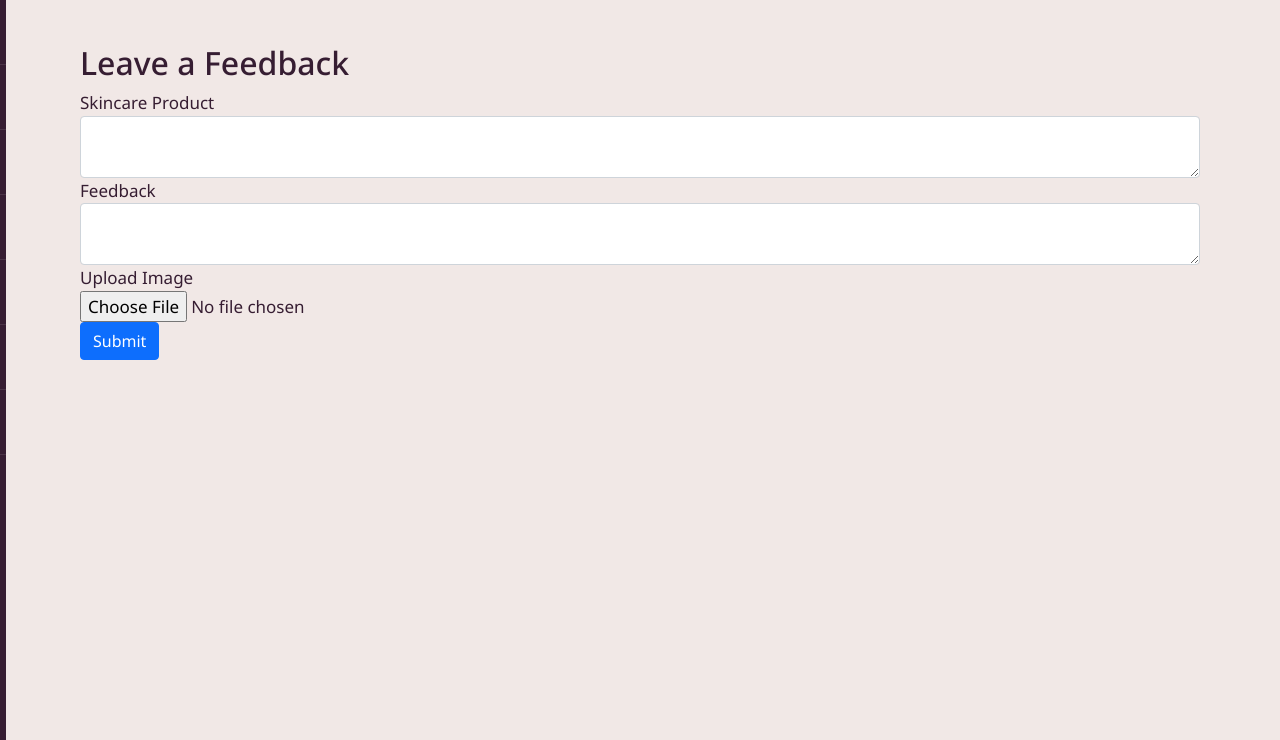
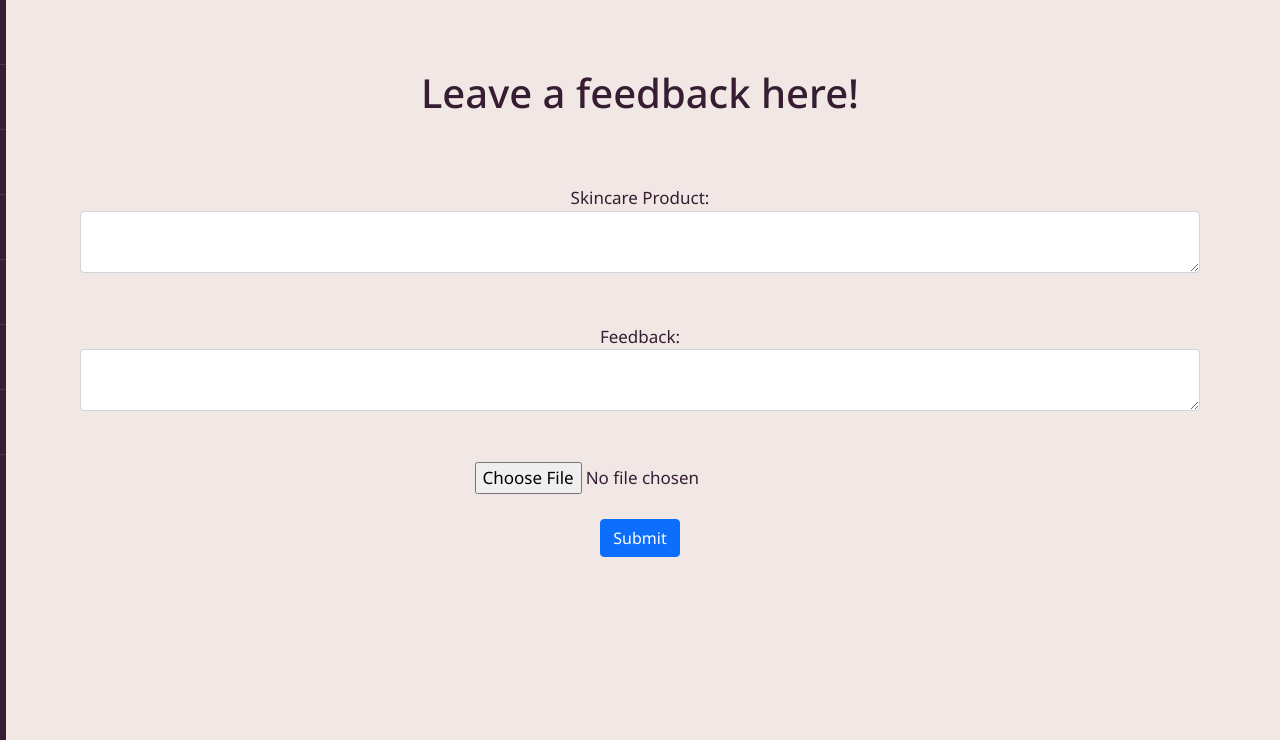
Before and after one commit to aleeqa/EtherealGlow, a Flask app: page /feedback in a window 1280 px wide. Shown: the part 60-800 px from the top of the page. Run offline with Flask 3, Linux system fonts and the light colour scheme; the first user in the database is signed in; some libraries are stand-ins or nearby versions.

Commit message:
modify the code for feedback and upload file part

```diff
--- a/website/__init__.py
+++ b/website/__init__.py
@@ -12,7 +12,7 @@ DB_NAME = "database.db"
 def create_app():
     app = Flask(__name__)
     app.config['SECRET_KEY'] = "helloworld"
-    #app.config['SQLALCHEMY_TRACK_MODIFICATIONS'] = False
+    app.config['SQLALCHEMY_TRACK_MODIFICATIONS'] = False
     app.config['SQLALCHEMY_DATABASE_URI'] = f'sqlite:///{DB_NAME}'
     app.config['UPLOAD_FOLDER'] = 'C:\\Users\\12211\\Documents\\Mini It Project\\EtherealGlow\\website\\static\\uploads'
 
@@ -25,7 +25,7 @@ def create_app():
     app.register_blueprint(views, url_prefix="/")
     app.register_blueprint(auth, url_prefix="/")
 
-    from website.models import User, Post
+    from website.models import User, Post, Feedback
 
     create_database(app)
 
--- a/website/forms.py
+++ /dev/null
@@ -1,10 +0,0 @@
-from flask_wtf import FlaskForm
-from flask_wtf.file import FileField, FileAllowed
-from wtforms import TextAreaField, SubmitField
-from wtforms.validators import DataRequired
-
-class InputForm(FlaskForm):
-    text = TextAreaField('Feedback', validators=[DataRequired()])
-    product_name = TextAreaField('Skincare Product', validators=[DataRequired()])
-    image = FileField('Upload Image', validators=[FileAllowed(['jpg', 'png', 'jpeg', 'pdf'])])
-    submit = SubmitField('Submit')
--- a/website/models.py
+++ b/website/models.py
@@ -10,6 +10,7 @@ class User(db.Model, UserMixin):
     password = db.Column(db.String(150))
     date_created = db.Column(db.DateTime(timezone=True), default=func.now())
     posts = db.relationship('Post', backref='user', passive_deletes=True)
+    feedbacks = db.relationship('Feedback', backref='author', passive_deletes=True)
 
 class Post(db.Model):
     id = db.Column(db.Integer, primary_key=True)
@@ -19,7 +20,7 @@ class Post(db.Model):
 
 class Feedback(db.Model):
     id = db.Column(db.Integer, primary_key=True)
-    #user = db.Column(db.Integer, db.ForeignKey('user.id', ondelete="CASCADE"), nullable=False)
+    user = db.Column(db.Integer, db.ForeignKey('user.id', ondelete="CASCADE"), nullable=False)
     product_name = db.Column(db.Text, nullable=False)
     text = db.Column(db.Text, nullable=False)
     image = db.Column(db.String(150))
--- a/website/templates/create_post.html
+++ b/website/templates/create_post.html
@@ -3,7 +3,7 @@
 {% block title %}EtherealGlow{% endblock %}
 
 {% block content%}
-<h1 aligh = "center">Share your skin-journey here!</h1>
+<h1 class="title" align = "center">Share your skin-journey here!</h1>
 
 <form method ="POST">
     <textarea name="text" id="text" class="form-control"></textarea>
--- a/website/templates/feedback.html
+++ b/website/templates/feedback.html
@@ -1,30 +1,22 @@
 {% extends "base.html" %}
-{% block title %}Leave a Feedback{% endblock %}
-<style>
-    .error {
-        color: red;
-    }
-</style>
+
+{% block title %}Feedback{% endblock %}
 
 {% block content %}
-<h2>Leave a Feedback</h2>
-<form method="POST" enctype="multipart/form-data">
-  {{ form.hidden_tag() }}
-  <div class="form-group">
-    {{ form.product_name.label }}<br>
-    {{ form.product_name(class="form-control") }}
-  </div>
+<h1 class="title" align = "center">Leave a feedback here!</h1>
 
-  <div class="form-group">
-    {{ form.text.label }}<br>
-    {{ form.text(class="form-control") }}
-  </div>
+<form method="post" action="/feedback" enctype="multipart/form-data">
+    <div align="center">
+        <label for="product_name">Skincare Product:</label><br>
+        <textarea id="product_name" name="product_name" class="form-control" required></textarea><br><br>
 
-  <div class="form-group">
-    {{ form.image.label }}<br>
-    {{ form.image(class="form-control-file") }}
-  </div>
-  <button type="submit" class="btn btn-primary">Submit</button>
+        <label for="text">Feedback:</label><br>
+        <textarea id="text" name="text" class="form-control" required></textarea><br><br>
+
+        <input type="file" name="image" autocomplete="off" ><br><br>
+
+        <button type="submit" class = "btn btn btn-primary">Submit</button>
+    </div>
 </form>
 
 {% endblock %}
--- a/website/templates/posts_div.html
+++ b/website/templates/posts_div.html
@@ -2,7 +2,7 @@
 {% block title %}{%endblock%}
 {%  block  content %}
 
-<h1 align="center">{% block header %}Posts{% endblock %}</h1>
+<h1 class="title" align="center">{% block header %}Posts{% endblock %}</h1>
 <br />
 <div id="posts">
     {% for post in posts %}
--- a/website/views.py
+++ b/website/views.py
@@ -3,22 +3,21 @@ from flask_login import login_required, current_user
 from .models import Post, User, Feedback
 from . import db
 from analyze import analyzer_tool
-from .forms import InputForm
 from werkzeug.utils import secure_filename
 import os
 
 views = Blueprint("views", __name__)
+
+@views.route("/")
+@views.route("/home")
+def home():
+    return render_template("home.html")
 
 @views.route("/Blog")
 @login_required
 def blog():
     posts = Post.query.all()
     return render_template("blog.html", user=current_user, posts = posts)
-
-@views.route("/")
-@views.route("/home")
-def home():
-    return render_template("home.html")
 
 @views.route("/create_post", methods=['GET', 'POST'])
 @login_required
@@ -75,28 +74,38 @@ def analyze():
     result = analyzer_tool(ingredients)
     return render_template('home.html', result=result) #render result in {{ result }} in home.html
 
+
+ALLOWED_EXTENSIONS = set(['pdf', 'png', 'jpg', 'jpeg'])
+
+def allowed_file(filename):
+    return '.' in filename  and filename.rsplit('.', 1)[1].lower() in ALLOWED_EXTENSIONS
+
 @views.route("/feedback", methods=['GET', 'POST'])
 @login_required
 def feedback():
-    form = InputForm()
-    if form.validate_on_submit():
-        product_name = form.product_name.data
-        text = form.text.data
-        image = form.image.data
+    if request.method == "POST":
+        product_name = request.form.get('product_name')
+        text = request.form.get('text')
+        image = request.files.get('image')
 
-        if image:
+        if image and allowed_file(image.filename):
             filename = secure_filename(image.filename)
-            image.save(os.path.join(current_app.config['UPLOAD_FOLDER'], filename))  # Save image to a designated folder
-            feedback = Feedback(product_name= product_name, text=text, image=filename, user_id=current_user.id)
+            image.save(os.path.join(current_app.config['UPLOAD_FOLDER'], filename))
+            feedback = Feedback(product_name=product_name, text=text, image=filename, user=current_user.id)
+
+        elif image and not allowed_file(image.filename):
+            flash('Invalid file type. Allowed types are: pdf, png, jpg, jpeg', category='error')
+            return redirect(request.url)
+
         else:
-            feedback = Feedback(product_name= product_name, text=text, user_id=current_user.id)
+            feedback = Feedback(product_name=product_name, text=text, user=current_user.id)
 
         db.session.add(feedback)
         db.session.commit()
         flash('Feedback submitted successfully!', category='success')
         return redirect(url_for('views.display_feedbacks'))
 
-    return render_template('feedback.html', user=current_user, form=form)
+    return render_template('feedback.html', user=current_user)
 
 @views.route("/display_feedbacks")
 def display_feedbacks():
```
Also changed, not shown: website/templates/display_feedbacks.html (+7 -1 lines), instance/database.db, website/static/uploads/computer_generated_graphics.jpeg (added), website/static/uploads/photographic.jpg (added).
